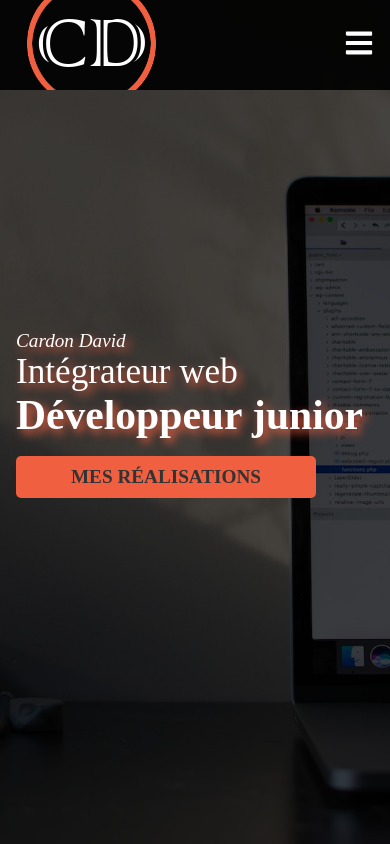
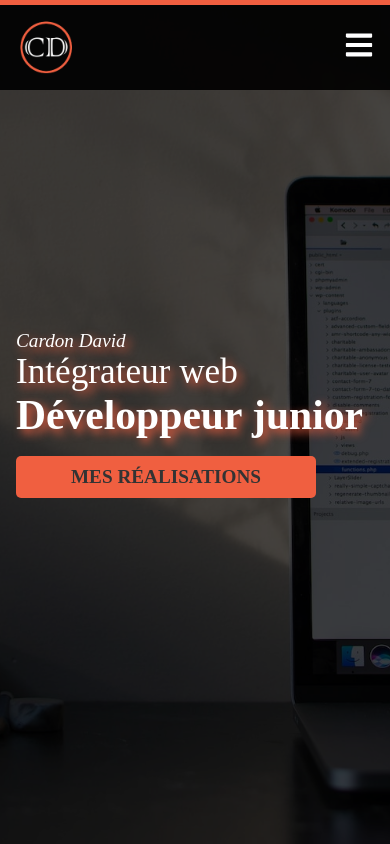
Before and after one commit to davidotch/portfolio, a React (Create React App) app: page / in a window 390 px wide. Shown: the top 844 px of the page. Built offline with nearby package versions, Linux system fonts and the light colour scheme; a web font is replaced by a local one.

Commit message:
add boreder-top .header

```diff
--- a/src/style/header.css
+++ b/src/style/header.css
@@ -5,6 +5,7 @@
     top: 0;
     left: 0;
     z-index: 2;
+    border-top: 5px solid #f05f40;
     transition: 0.4s ease-in;
     overflow: hidden;
 }
@@ -91,6 +92,6 @@
     }
 
     .header .logo {
-        width: 150px;
+        width: 60px;
     }
 }
```
